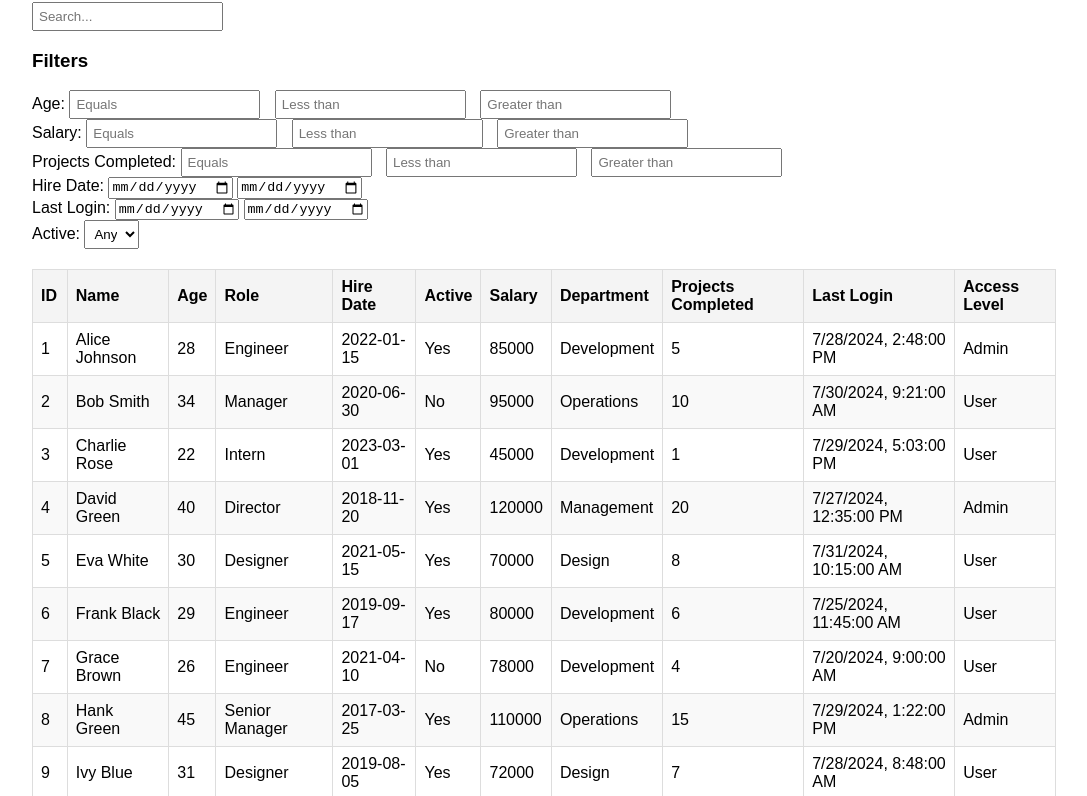
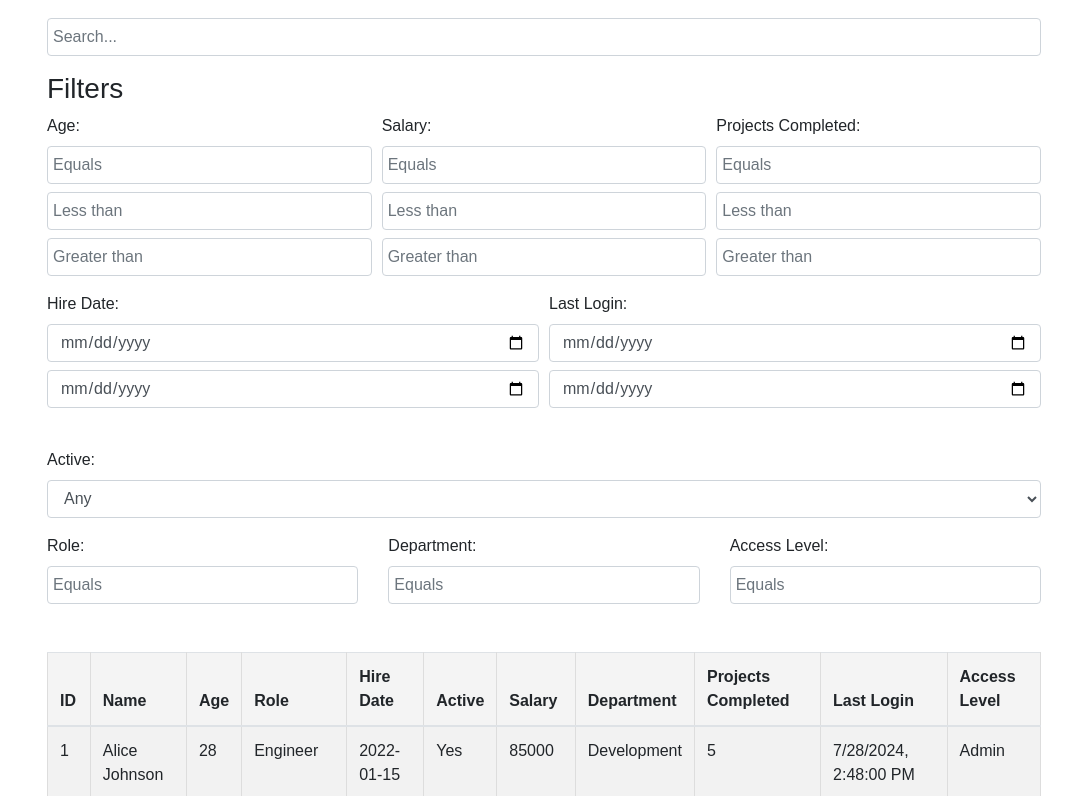
Before and after one commit to Smith2812/Shipmnts, a plain HTML site: page index.html in a window 1280 px wide. Shown: the part 78-874 px from the top of the page, without its empty margins (96-1183 px from the left). Drawn offline with nearby package versions, Linux system fonts and the light colour scheme.

Commit message:
Second commit

```diff
--- a/index.html
+++ b/index.html
@@ -3,56 +3,79 @@
 <head>
     <meta charset="UTF-8">
     <meta name="viewport" content="width=device-width, initial-scale=1.0">
-    <title>Data Table</title>
+    <title>Employee Data</title>
+    <!-- Bootstrap CSS -->
+    <link href="https://stackpath.bootstrapcdn.com/bootstrap/4.5.2/css/bootstrap.min.css" rel="stylesheet">
     <link rel="stylesheet" href="style.css">
 </head>
 <body>
-    <div class="container">
-        <h1>Employee Data</h1>
+    <div class="container mt-4">
+        <h1 class="mb-4 text-center">Employee Data</h1>
 
-        <input type="text" id="searchInput" placeholder="Search..." oninput="filterAndRender()">
+        <div class="form-group">
+            <input type="text" id="searchInput" class="form-control" placeholder="Search..." oninput="filterAndRender()">
+        </div>
 
-        <div id="filters">
+        <div id="filters" class="mb-4">
             <h3>Filters</h3>
-            <div>
+            <div class="form-row">
+                <div class="form-group col-md-4">
                     <label for="ageFilter">Age:</label>
-                <input type="number" id="ageFilterEquals" placeholder="Equals">
-                <input type="number" id="ageFilterLessThan" placeholder="Less than">
-                <input type="number" id="ageFilterGreaterThan" placeholder="Greater than">
+                    <input type="number" id="ageFilterEquals" class="form-control mb-2" placeholder="Equals">
+                    <input type="number" id="ageFilterLessThan" class="form-control mb-2" placeholder="Less than">
+                    <input type="number" id="ageFilterGreaterThan" class="form-control" placeholder="Greater than">
                 </div>
-            <div>
+                <div class="form-group col-md-4">
                     <label for="salaryFilter">Salary:</label>
-                <input type="number" id="salaryFilterEquals" placeholder="Equals">
-                <input type="number" id="salaryFilterLessThan" placeholder="Less than">
-                <input type="number" id="salaryFilterGreaterThan" placeholder="Greater than">
+                    <input type="number" id="salaryFilterEquals" class="form-control mb-2" placeholder="Equals">
+                    <input type="number" id="salaryFilterLessThan" class="form-control mb-2" placeholder="Less than">
+                    <input type="number" id="salaryFilterGreaterThan" class="form-control" placeholder="Greater than">
                 </div>
-            <div>
+                <div class="form-group col-md-4">
                     <label for="projectsFilter">Projects Completed:</label>
-                <input type="number" id="projectsFilterEquals" placeholder="Equals">
-                <input type="number" id="projectsFilterLessThan" placeholder="Less than">
-                <input type="number" id="projectsFilterGreaterThan" placeholder="Greater than">
+                    <input type="number" id="projectsFilterEquals" class="form-control mb-2" placeholder="Equals">
+                    <input type="number" id="projectsFilterLessThan" class="form-control mb-2" placeholder="Less than">
+                    <input type="number" id="projectsFilterGreaterThan" class="form-control" placeholder="Greater than">
                 </div>
-            <div>
+            </div>
+            <div class="form-row mb-4">
+                <div class="form-group col-md-6">
                     <label for="hireDateFilter">Hire Date:</label>
-                <input type="date" id="hireDateFrom">
-                <input type="date" id="hireDateTo">
+                    <input type="date" id="hireDateFrom" class="form-control mb-2">
+                    <input type="date" id="hireDateTo" class="form-control">
                 </div>
-            <div>
+                <div class="form-group col-md-6">
                     <label for="lastLoginFilter">Last Login:</label>
-                <input type="date" id="lastLoginFrom">
-                <input type="date" id="lastLoginTo">
+                    <input type="date" id="lastLoginFrom" class="form-control mb-2">
+                    <input type="date" id="lastLoginTo" class="form-control">
                 </div>
-            <div>
+            </div>
+            <div class="form-group">
                 <label for="isActiveFilter">Active:</label>
-                <select id="isActiveFilter">
+                <select id="isActiveFilter" class="form-control">
                     <option value="">Any</option>
                     <option value="true">Yes</option>
                     <option value="false">No</option>
                 </select>
             </div>
+            <div class="row">
+            <div class="form-group col-md-4">
+                <label for="roleFilter">Role:</label>
+                <input type="text" id="roleFilterEquals" class="form-control mb-2" placeholder="Equals">
+            </div>
+            <div class="form-group col-md-4">
+                <label for="departmentFilter">Department:</label>
+                <input type="text" id="departmentFilterEquals" class="form-control mb-2" placeholder="Equals">
+            </div>
+            <div class="form-group col-md-4">
+                <label for="accessLevelFilter">Access Level:</label>
+                <input type="text" id="accessLevelFilterEquals" class="form-control mb-2" placeholder="Equals">
+            </div>
             </div>
 
-        <table>
+        </div>
+
+        <table class="table table-striped">
             <thead>
                 <tr>
                     <th id="id" onclick="sortTable('id')">ID</th>
@@ -69,10 +92,15 @@
                 </tr>
             </thead>
             <tbody id="dataTableBody">
-                <!-- Data will be populated here -->
+                <!-- Data rows will be inserted here -->
             </tbody>
         </table>
     </div>
+
+    <!-- Bootstrap JS, Popper.js, and jQuery -->
+    <script src="https://code.jquery.com/jquery-3.5.1.slim.min.js"></script>
+    <script src="https://cdn.jsdelivr.net/npm/@popperjs/core@2.9.1/dist/umd/popper.min.js"></script>
+    <script src="https://stackpath.bootstrapcdn.com/bootstrap/4.5.2/js/bootstrap.min.js"></script>
     <script src="script.js"></script>
 </body>
 </html>
```
Lines whose indentation alone changed are shown as unchanged.
